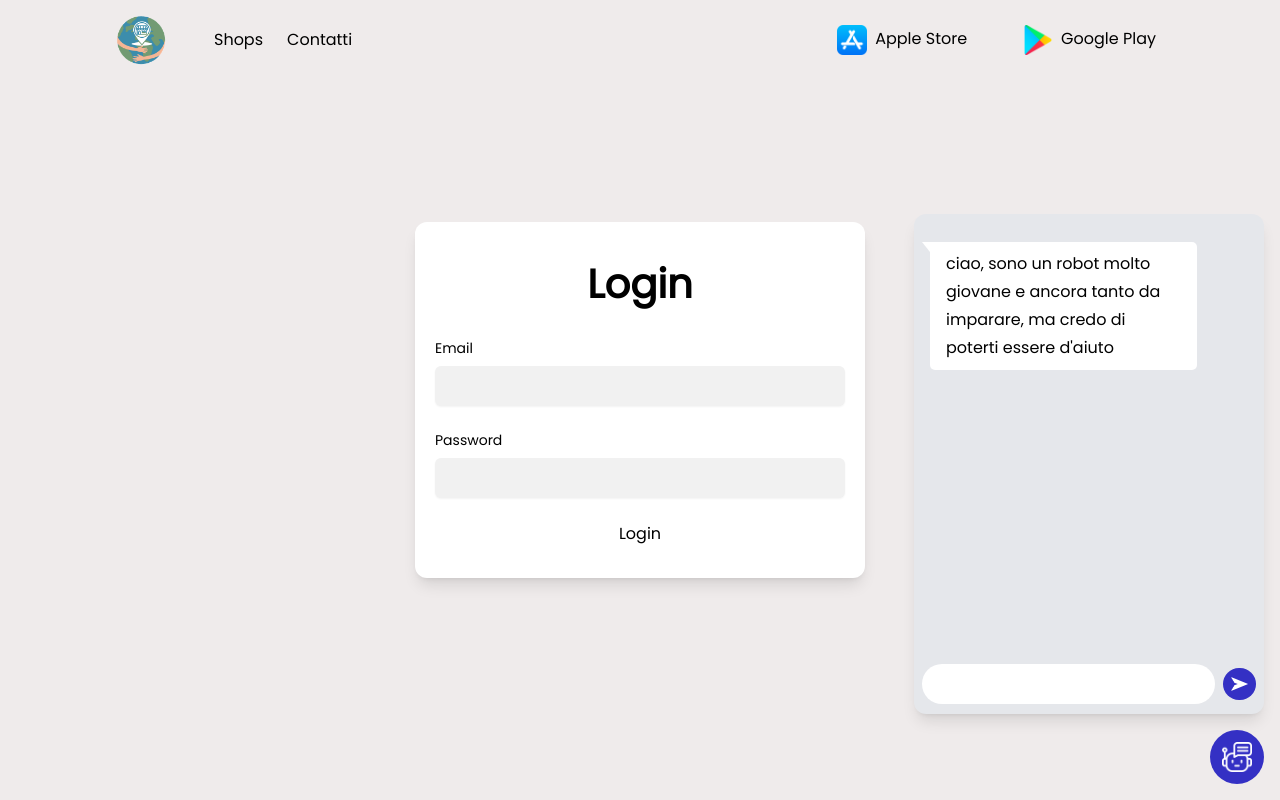
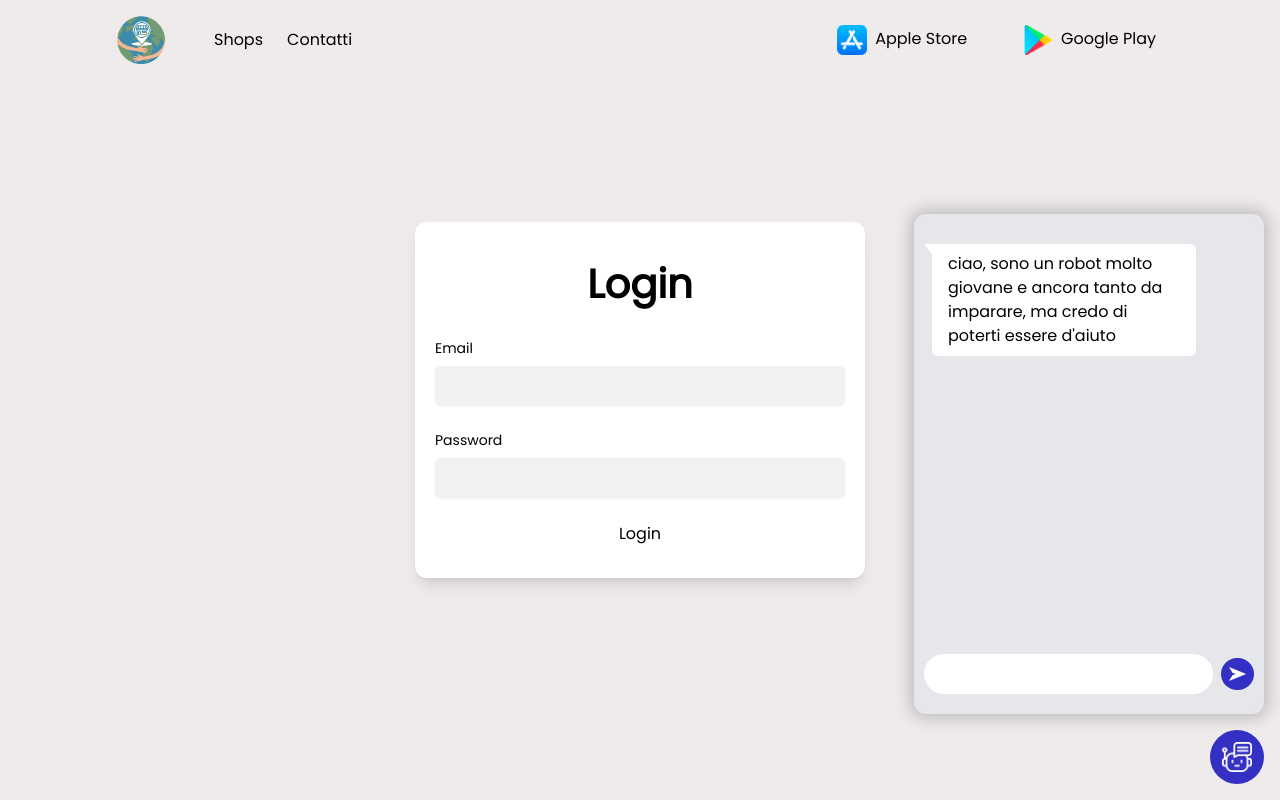
Before and after one commit to Steficalde/CorniglianoFE, a React (Vite) app: page /login in a window 1280 px wide. Both pictures are taken after a click on the button 1237 px from the left and 757 px from the top of the page. Built offline with nearby package versions, Linux system fonts and the light colour scheme.

Commit message:
adjusting

```diff
--- a/package.json
+++ b/package.json
@@ -22,6 +22,7 @@
     "react": "^18.2.0",
     "react-dom": "^18.2.0",
     "react-infinite-scroll-component": "^6.1.0",
+    "react-loader-spinner": "^5.3.4",
     "react-native-three-dots-loader": "^1.0.1",
     "react-router-dom": "^6.10.0",
     "react-spring-3d-carousel": "^1.3.4",
--- a/src/components/chat/ChatPopup.tsx
+++ b/src/components/chat/ChatPopup.tsx
@@ -6,10 +6,10 @@ import MessagesContainer from './MessagesContainer'
 
 
 export default function ChatPopup() {
-
+  const [open,setOpen] = useState(false)
 
   return (
-      <Menu as="div" className="fixed right-4 bottom-4 z-50">
+      <Menu as="div" className="fixed right-4 bottom-4 z-50 ">
         <Menu.Items>
           {/* @ts-ignore */}
           <Menu.Item as={Fragment} autoClose={false}>
@@ -17,7 +17,8 @@ export default function ChatPopup() {
           </Menu.Item>
         </Menu.Items>
         <div className="flex justify-end mt-4">
-          <Menu.Button className="rounded-full p-3 border-0 bg-my-dark-blue">
+          <Menu.Button id="b" className="rounded-full p-3 border-0 bg-my-dark-blue duration-200 hover:scale-[102%]"
+          >
             <img src={bot} alt="chat" width={30} />
           </Menu.Button>
         </div>
--- a/src/components/chat/Message.tsx
+++ b/src/components/chat/Message.tsx
@@ -1,5 +1,5 @@
 
-export default function Message({ message = "", issuer = true }) {
+export default function Message({children, issuer = true }) {
   const messageStyler = issuer
     ? {
         background: '#b3e899',
@@ -22,14 +22,14 @@ export default function Message({ message = "", issuer = true }) {
       }
   const direction = issuer ? 'flex-row-reverse' : null
   const float = issuer ? ' justify-end ' : ' justify-start '
-  return (
+    return (
     <div className={'  w-full flex' + float}>
       <div
         className={'flex w-fit max-w-[80%] gap-2  items-center m-2 px-4 py-2 ' + direction}
         style={{ ...messageStyler, position: 'relative' }}
       >
         <div className="absolute top-0 " style={{ borderBottom: '10px solid transparent', ...triangleStyle }} />
-        <p className="text-[16px]">{message}</p>
+          {children}
       </div>
     </div>
   )
--- a/src/components/chat/MessagesContainer.tsx
+++ b/src/components/chat/MessagesContainer.tsx
@@ -2,29 +2,42 @@ import React, { useEffect, useState } from 'react'
 import send from '../../assets/images/send.png'
 import Message from './Message'
 import {SERVER_URL} from "../../costants";
-
+import {ThreeDots} from "react-loader-spinner"
 export default function MessagesContainer() {
   const input = window.document.querySelector('#get_message')
-  //true se l'emittente è l'utente
   let issuer = true
   const [messages, setMessages] = useState([
     "ciao, sono un robot molto giovane e ancora tanto da imparare, ma credo di poterti essere d'aiuto",
   ])
+
+  const [isLoading, setIsLoading] = useState(false)
+
   async function chat() {
-
+    setIsLoading(true)
     // @ts-ignore
     const message = input.value
+    let data: string
     try {
       let form = new FormData()
       form.append('message', message)
-      const res: any = await fetch(`${SERVER_URL}/chat`, {method: 'POST', body: form, cache: 'no-store'})
-      const data = await res.text()
-      setMessages((messages) => [ ...messages,message,data ])
+      const res = await fetch(`${SERVER_URL}/chat`, {method: 'POST', body: form, cache: 'no-store'})
+      data = await res.text()
+
+    }catch(e){
+      // @ts-ignore
+      console.log(e.error)
+      setMessages((messages) => [ ...messages,"problema di connessione, riprovare" ])
+    } finally {
+
+      setMessages((messages) => [ ...messages,message ])
+      setTimeout(() =>{
+        setMessages((messages) => [ ...messages,data])
+        setIsLoading(false)
+      }, 1000)
+
       // @ts-ignore
       input.value = ''
-    }catch(e:any){
-      console.log(e.error)
-      setMessages((messages) => [ ...messages,message,"problema di connessione, riprovare" ])
+      return true
     }
   }
   useEffect(()=>{
@@ -32,33 +45,45 @@ export default function MessagesContainer() {
     // @ts-ignore
     messagesContainer.scrollTop = messagesContainer.scrollHeight;
   },[messages])
+  // @ts-ignore
   return (
       <div
           id="container-chat"
-      className="bg-gray-200  w-[350px] h-[500px] flex flex-col	justify-between rounded-xl shadow-lg overflow-hidden"
+          className="bg-gray-200 border-2 w-[350px] h-[500px] flex flex-col	justify-between rounded-xl overflow-hidden"
+          style={{
+            boxShadow:"0 0 15px 5px #00000030"
+          }}
       >
         <div id="container-messages" className="overflow-auto flex flex-col mt-3 p-2">
           {
             messages.map((message, index) => {
               issuer = !issuer
-              return <Message message={message} key={index} issuer={issuer} ></Message>
+              return <Message key={index} issuer={issuer} >{message}</Message>
             })
           }
+          {isLoading && <Message issuer={false}>
+            <ThreeDots
+                height="30"
+                width="30"
+                radius="2"
+                color="#4fa94d"
+                ariaLabel="three-dots-loading"
+                wrapperStyle={{}}
+                visible={true}
+            />
+          </Message>}
         </div>
-      <div id="container-sender" className=" h-[60px] w-full flex justify-center items-center">
+        <div id="container-sender" className=" h-[60px] w-full flex justify-center items-center mb-2">
           <form
               onSubmit={(e) => {
                 e.preventDefault()
-            chat()
               }}
               className="flex gap-2  w-full h-[40px] items-center justify-center"
           >
           <textarea
-
               id="get_message"
-            className=" rounded-full pt-2 w-full ml-2 resize-none outline-none h-full  bg-white text-black pl-4 "
+              className="rounded-full pt-2 w-full ml-2 resize-none outline-none h-full  bg-white text-black pl-4"
               onKeyDown={(e) => {
-
                 if (e.key === 'Enter' && !e.shiftKey) {
                   e.preventDefault()
                   // @ts-ignore
--- a/src/index.css
+++ b/src/index.css
@@ -70,10 +70,10 @@ html {
   width: 10px;
 }
 #container-messages::-webkit-scrollbar-track {
-  background: var(--my-green);
+  background: #b9dcac;
 }
 #container-messages::-webkit-scrollbar-thumb {
-  background-color: #b9dcac;
+  background-color: var(--my-green);
   border-radius: 5px;
 }
 
```
Also changed, not shown: 1 other file (tests, documents, lock files or other folders). Lines whose indentation alone changed are shown as unchanged.
